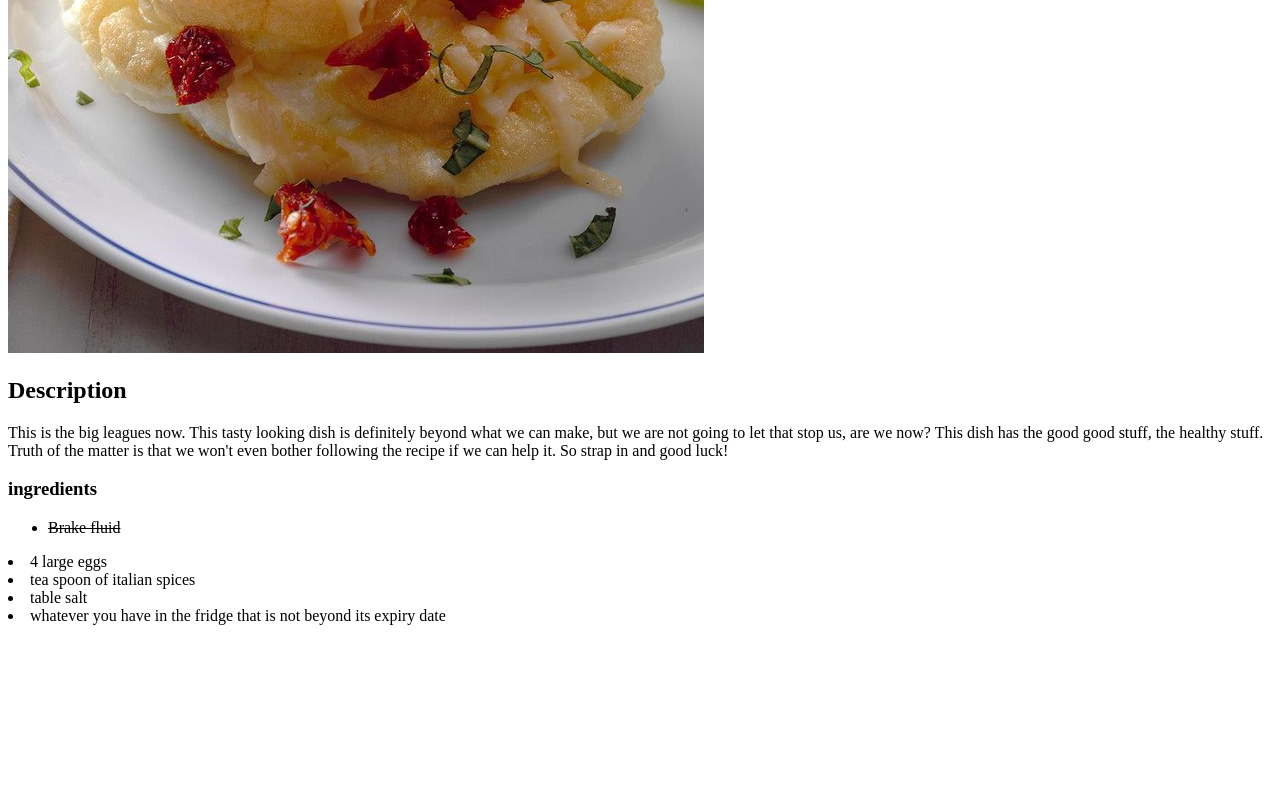
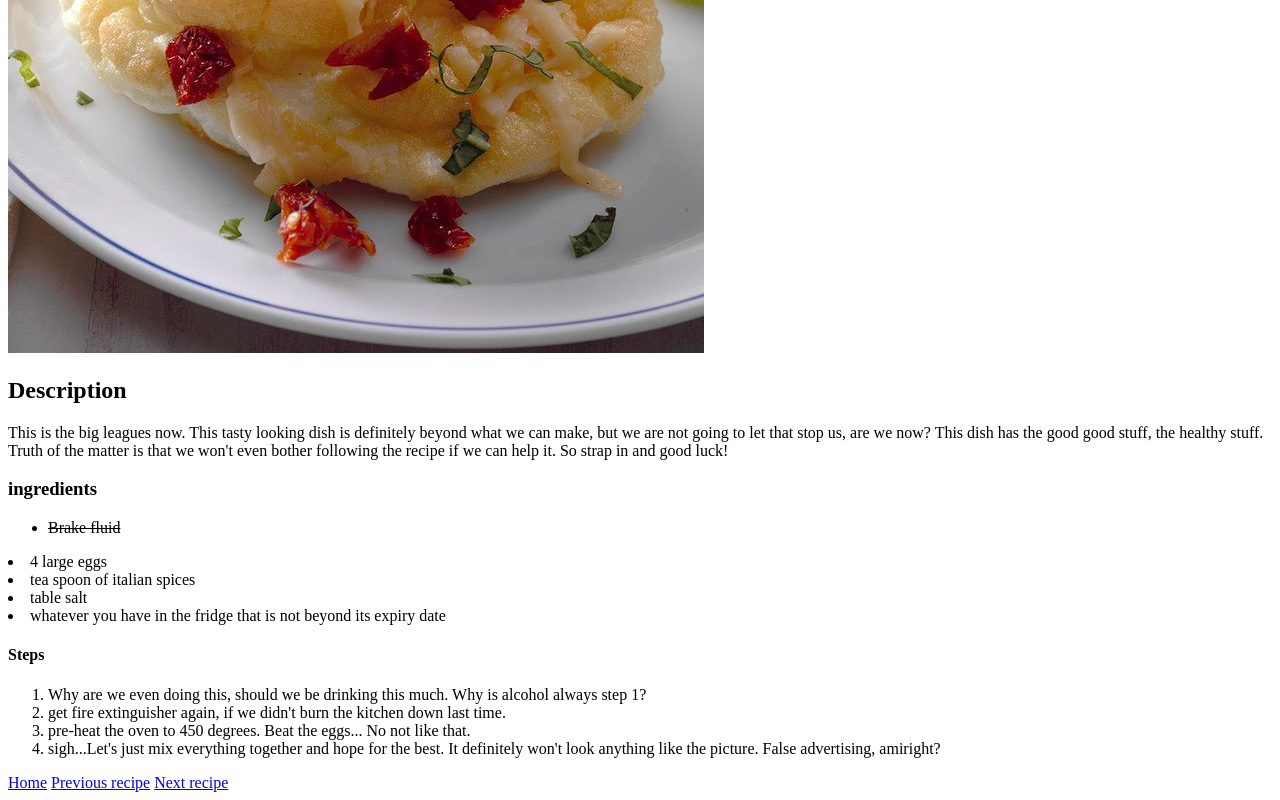
Before and after one commit to Wakuyela/odin-recipes, a plain HTML site: page recipes/italian.html in a window 1280 px wide. Shown: the part 423-1223 px from the top of the page. Before the commit the page ends 1056 px from the top, so only its background shows below. Drawn offline with Linux system fonts and the light colour scheme.

Commit message:
italian recipe updates

```diff
--- a/recipes/italian.html
+++ b/recipes/italian.html
@@ -16,6 +16,16 @@
            <li>tea spoon of italian spices</li>
            <li>table salt</li>
            <li>whatever you have in the fridge that is not beyond its expiry date</li>
+           <h4>Steps</h4>
+           <ol>
+               <li>Why are we even doing this, should we be drinking this much. Why is alcohol always step 1?</li>
+               <li>get fire extinguisher again, if we didn't burn the kitchen down last time.</li>
+               <li>pre-heat the oven to 450 degrees. Beat the eggs... No not like that. </li>
+               <li> sigh...Let's just mix everything together and hope for the best. It definitely won't look anything like the picture. False advertising, amiright?</li>
+           </ol>
+           <a href="../index.html">Home</a>
+           <a href="zucchini-egg.html">Previous recipe</a>
+           <a href="brunch.html">Next recipe</a>
     </body>
 
 </html>
```
